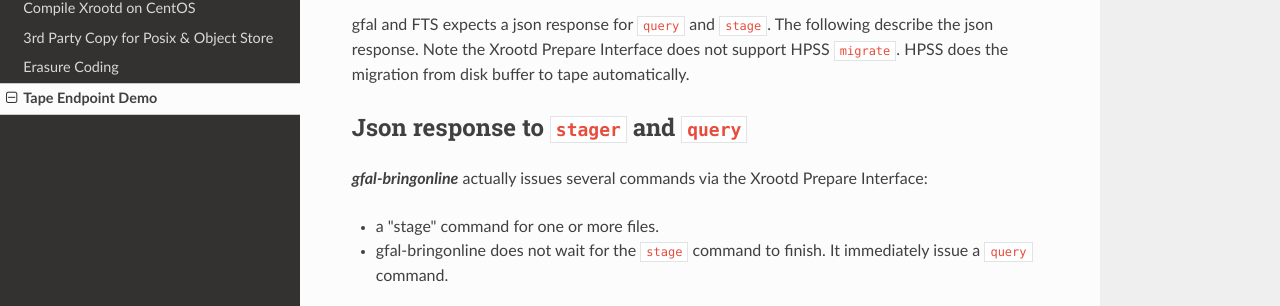
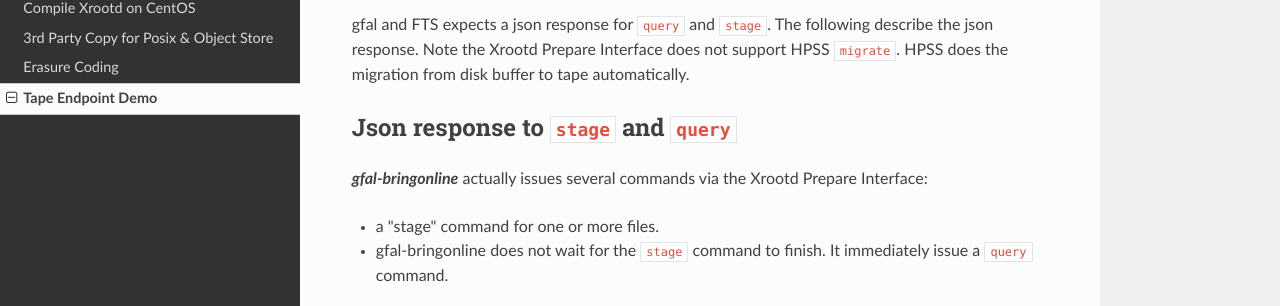
Before and after one commit to xrootd/howto, an MkDocs documentation site: the page built from docs/preplib4tape/README.md, in a window 1280 px wide and 900 px high, scrolled down 944 px. Shown: the part 141-447 px from the top of the window. Built offline with MkDocs 1.6.1, drawn with Linux system fonts in a browser that asks for light colours; nearby versions of some CDN libraries.

Commit message:
add more detail on json respond

```diff
--- a/docs/preplib4tape/README.md
+++ b/docs/preplib4tape/README.md
@@ -47,7 +47,7 @@ gfal and FTS expects a json response for `query` and `stage`. The following desc
 Note the Xrootd Prepare Interface does not support HPSS `migrate`. HPSS does the migration
 from disk buffer to tape automatically.
 
-## Json response to `stager` and `query`
+## Json response to `stage` and `query`
 
 ***gfal-bringonline*** actually issues several commands via the Xrootd Prepare Interface:
 
```
